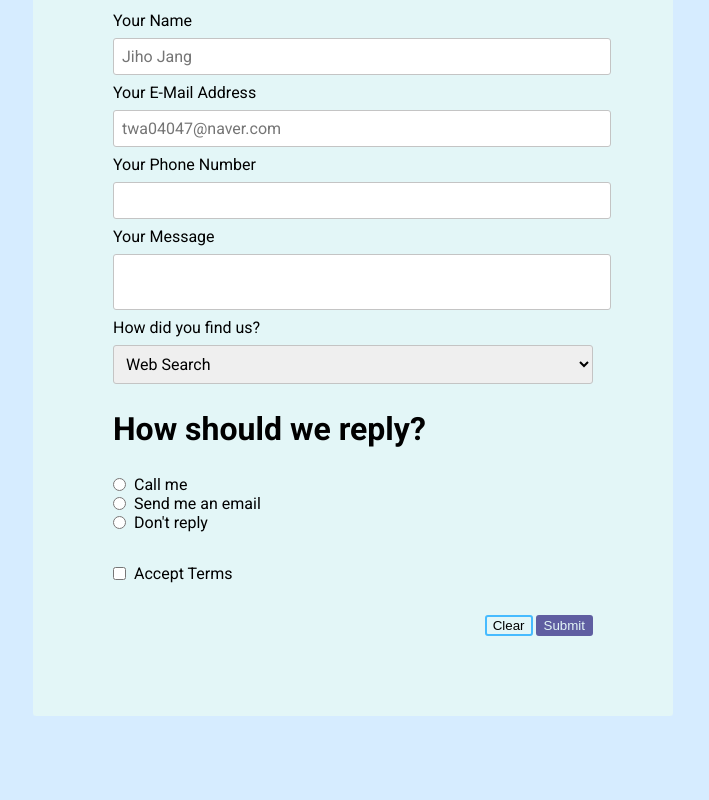
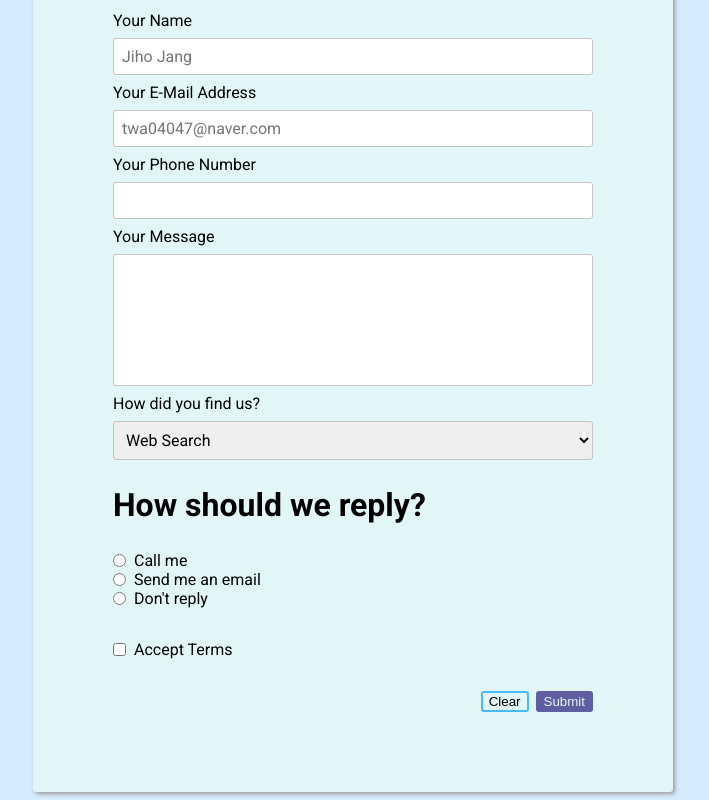
Before and after one commit to twa04047/MyWebTest, a plain HTML site: page sixth_web/index.html in a window 1280 px wide. Shown: the part 321-1121 px from the top of the page, without its empty margins (287-996 px from the left). Before the commit the page ends 1045 px from the top, so only its background shows below. Drawn offline with Linux system fonts and the light colour scheme.

Commit message:
feedback sixth_web

```diff
--- a/sixth_web/index.html
+++ b/sixth_web/index.html
@@ -13,7 +13,9 @@
     <title>Contact Us</title>
   </head>
   <body>
+    <header>
       <h1>Contact Us</h1>
+    </header>
     <form action="" method="get">
       <section>
         <h2>How can we help you</h2>
@@ -40,21 +42,22 @@
           </li>
           <li>
             <label for="your-number">Your Phone Number</label>
-            <input type="text" id="your-number" name="number" />
+            <input type="tel" id="your-number" name="number" required minlength="5" />
           </li>
           <li>
             <label for="your-message">Your Message</label>
-            <textarea name="message" id="your-message"></textarea>
+            <textarea name="message" id="your-message" required minlength="3" maxlength="100" rows="6"></textarea>
           </li>
-          <li>
+        </ul>
+      </section>
+
+      <section>
         <label for="find-us">How did you find us?</label>
         <select name="find-us" id="find-us">
           <option value="web-search">Web Search</option>
           <option value="call-number">Call Number</option>
           <option value="by-sns">By SNS</option>
         </select>
-          </li>
-        </ul>
       </section>
 
       <section>
@@ -77,14 +80,14 @@
 
       <section id="reply-checkbox">
         <div class="reply">
-          <input type="checkbox" name="terms" id="terms"/>
+          <input type="checkbox" name="terms" id="terms" />
           <label for="terms">Accept Terms</label>
         </div>
       </section>
 
       <section id="button-check">
-        <button id="button1">Clear</button>
-        <button id="button2">Submit</button>
+        <button id="button1" type="reset">Clear</button>
+        <button id="button2" type="submit">Submit</button>
       </section>
     </form>
   </body>
--- a/sixth_web/style.css
+++ b/sixth_web/style.css
@@ -13,7 +13,7 @@ form {
     width: 30rem;
     padding: 5rem;
     border-radius: 3px;
-    box-shadow: 2px 2px 4px rgbrgb(155, 152, 152);
+    box-shadow: 2px 2px 4px rgb(155, 152, 152);
     margin: 0 auto;
 }
 
@@ -40,7 +40,17 @@ select {
     display: block;
     border: 0.5px solid rgb(196, 196, 196);
     border-radius: 3px;
+    box-sizing: border-box;
     font: inherit;
+}
+
+textarea {
+    resize: none;
+}
+
+input:focus,
+textarea:focus {
+    background-color: rgb(200, 228, 237);
 }
 
 .reply {
@@ -57,8 +67,13 @@ select {
 }
 
 #button-check {
-    display: flex;
-    justify-content: end;
+    /* display: flex;
+    justify-content: end; */
+    text-align: right;
+}
+
+button {
+    cursor: pointer;
 }
 
 #button1 {
```
Lines whose indentation alone changed are shown as unchanged.
